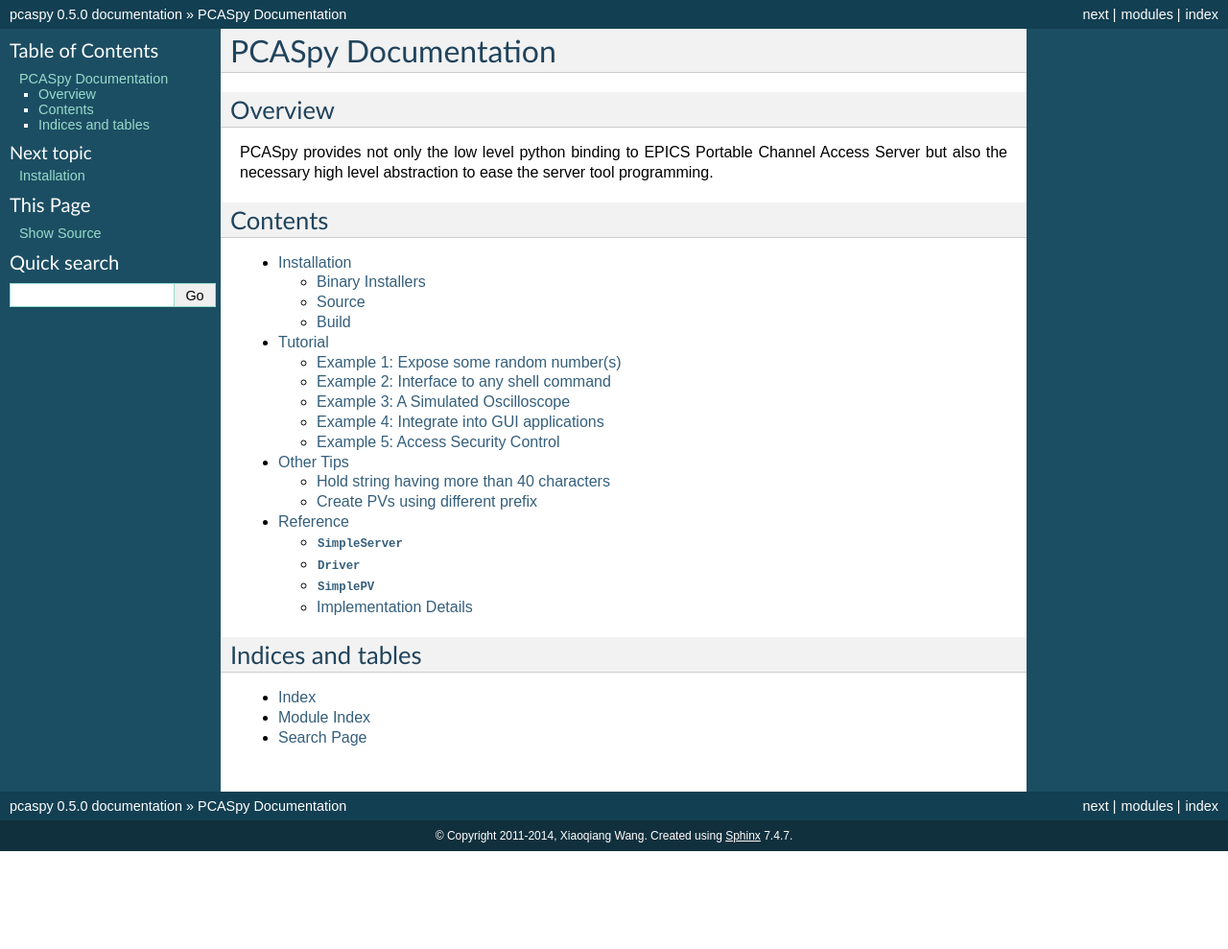
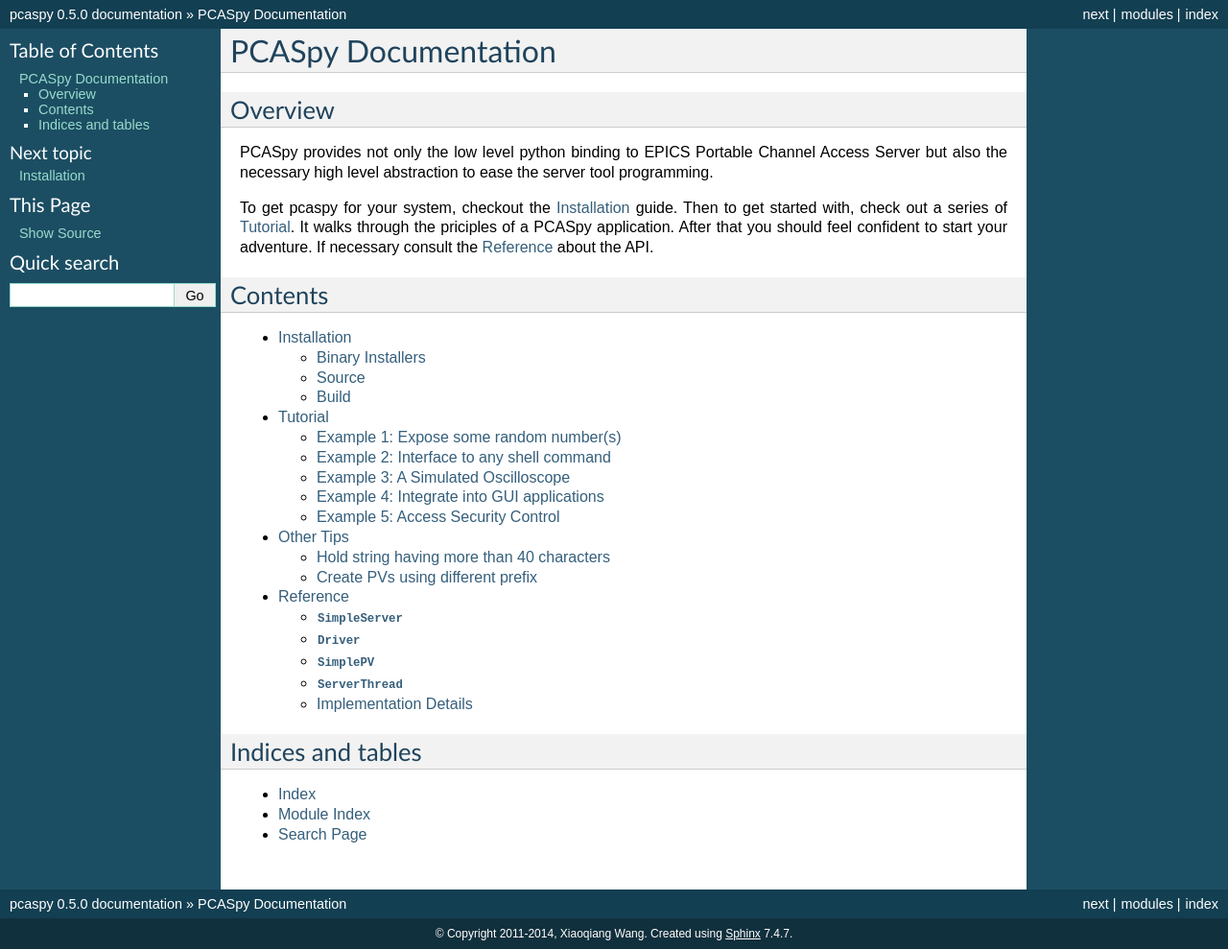
Before and after one commit to paulscherrerinstitute/pcaspy, a Sphinx documentation site: the page built from docs/source/index.rst, in a window 1280 px wide. Shown: the whole page at 96% size. Built offline with Sphinx 7.4.7, drawn with Linux system fonts in a browser that asks for light colours; before the commit the page ends 900 px from its top, so only the background shows below that.

Commit message:
improve the docs

```diff
--- a/docs/source/index.rst
+++ b/docs/source/index.rst
@@ -3,8 +3,13 @@
 
 Overview
 --------
-PCASpy provides not only the low level python binding to EPICS Portable Channel Access Server but also the necessary high level abstraction to ease the server tool programming.
+PCASpy provides not only the low level python binding to EPICS Portable Channel Access Server
+but also the necessary high level abstraction to ease the server tool programming.
 
+To get pcaspy for your system, checkout the :ref:`installation-label` guide.
+Then to get started with, check out a series of :ref:`tutorials-label`.
+It walks through the priciples of a PCASpy application. After that you should feel confident
+to start your adventure. If necessary consult the :ref:`reference-label` about the API.
 
 Contents
 --------
--- a/docs/source/installation.rst
+++ b/docs/source/installation.rst
@@ -1,3 +1,5 @@
+.. _installation-label:
+
 Installation
 ============
 
```
Also changed, not shown: docs/source/api.rst (+19 -0 lines), docs/source/tutorial.rst (+23 -18 lines).
